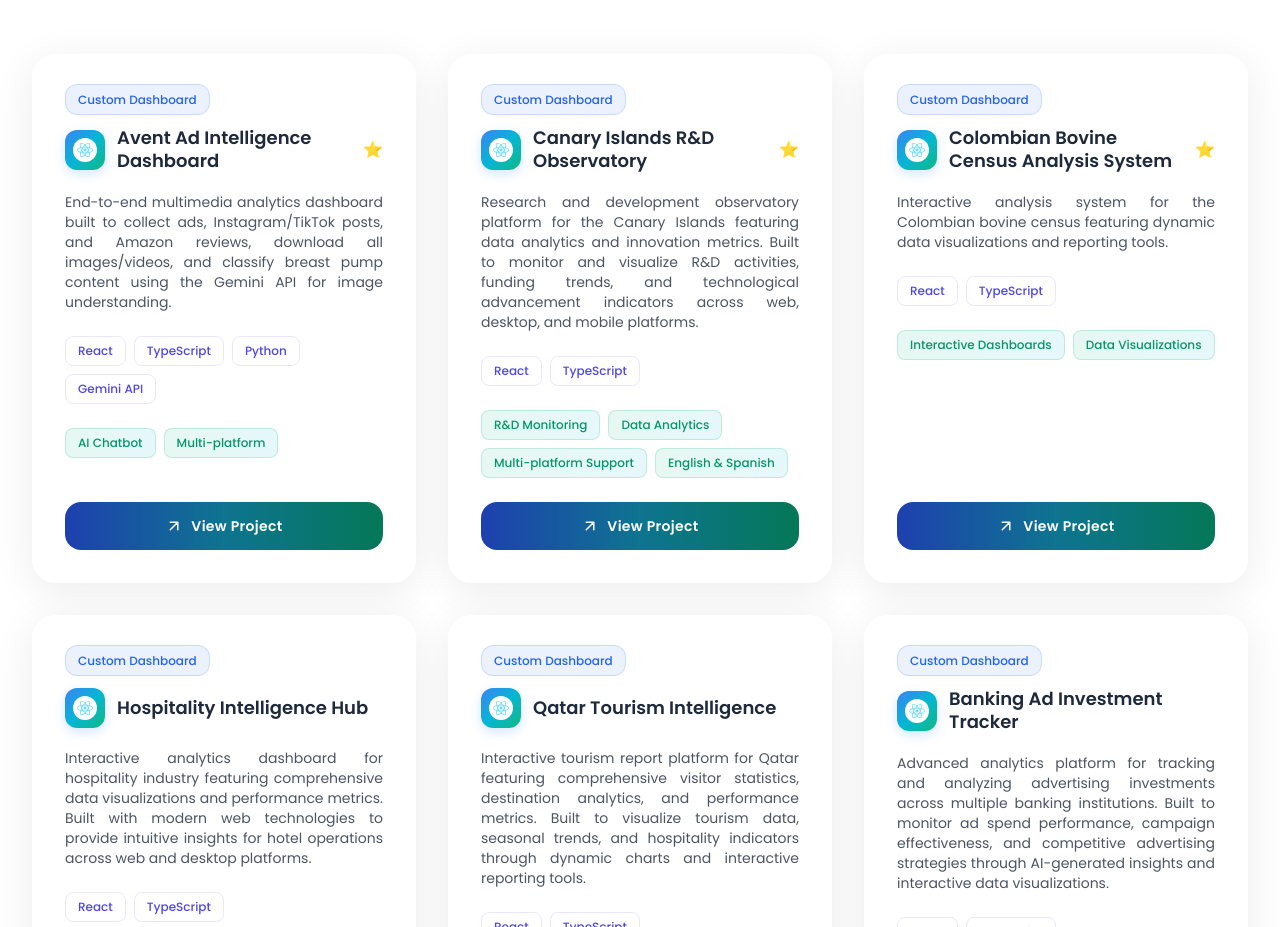
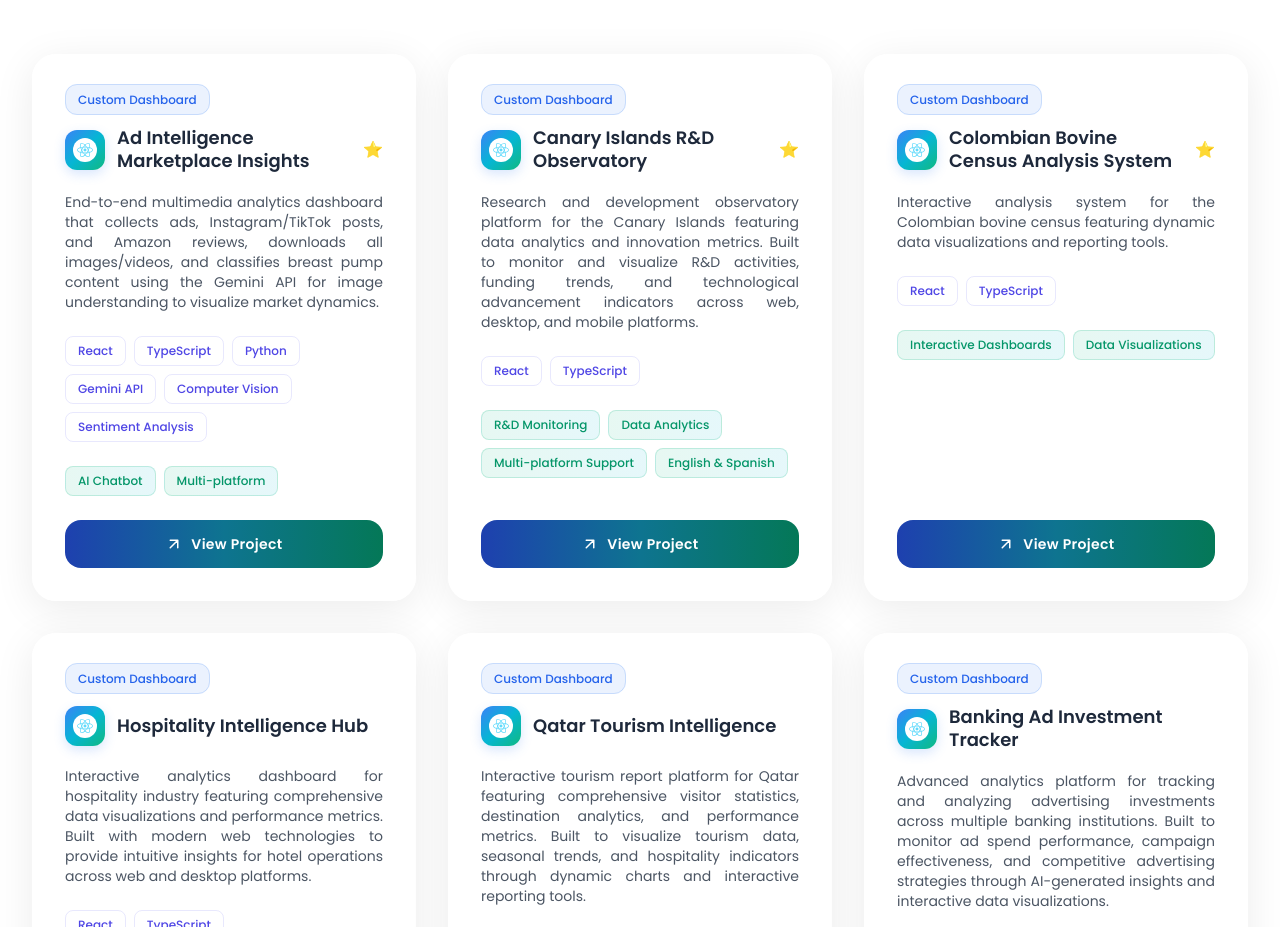
Before and after one commit to daniela2708/data_analytics_portfolio, a React (Create React App) app: page / in a window 1280 px wide. Shown: the part 1840-2767 px from the top of the page. Built offline with nearby package versions, Linux system fonts and the light colour scheme; the HTML template or start-up script is replaced by a standard one.

Commit message:
Refine Ad Intelligence project details

```diff
--- a/src/data/portfolioData.ts
+++ b/src/data/portfolioData.ts
@@ -53,9 +53,9 @@ export const personalInfo = {
 export const projects: Project[] = [
   {
     id: "avent-intelligence",
-    title: "Avent Ad Intelligence Dashboard",
-    description: "End-to-end multimedia analytics dashboard built to collect ads, Instagram/TikTok posts, and Amazon reviews, download all images/videos, and classify breast pump content using the Gemini API for image understanding.",
-    technologies: ["React", "TypeScript", "Python", "Gemini API"],
+    title: "Ad Intelligence Marketplace Insights",
+    description: "End-to-end multimedia analytics dashboard that collects ads, Instagram/TikTok posts, and Amazon reviews, downloads all images/videos, and classifies breast pump content using the Gemini API for image understanding to visualize market dynamics.",
+    technologies: ["React", "TypeScript", "Python", "Gemini API", "Computer Vision", "Sentiment Analysis"],
     link: "https://avent-three.vercel.app/",
     category: "dashboard",
     featured: true
```
